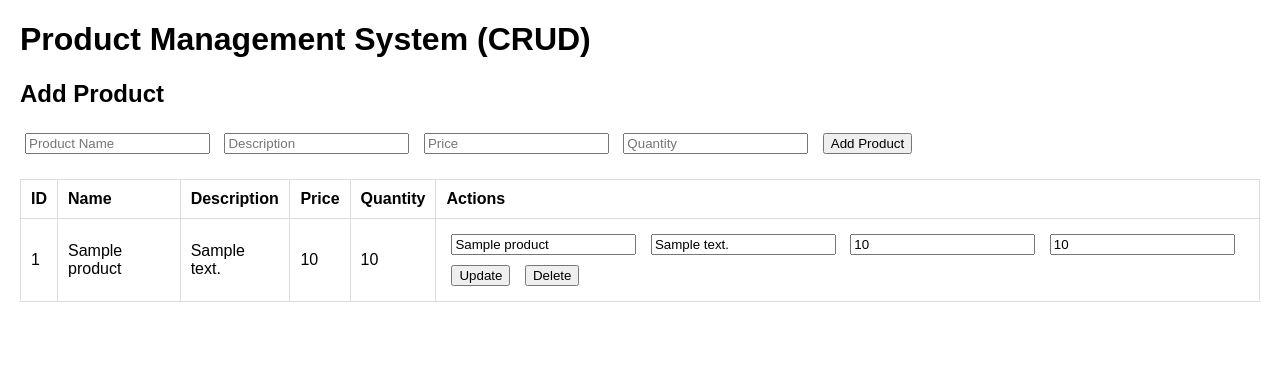
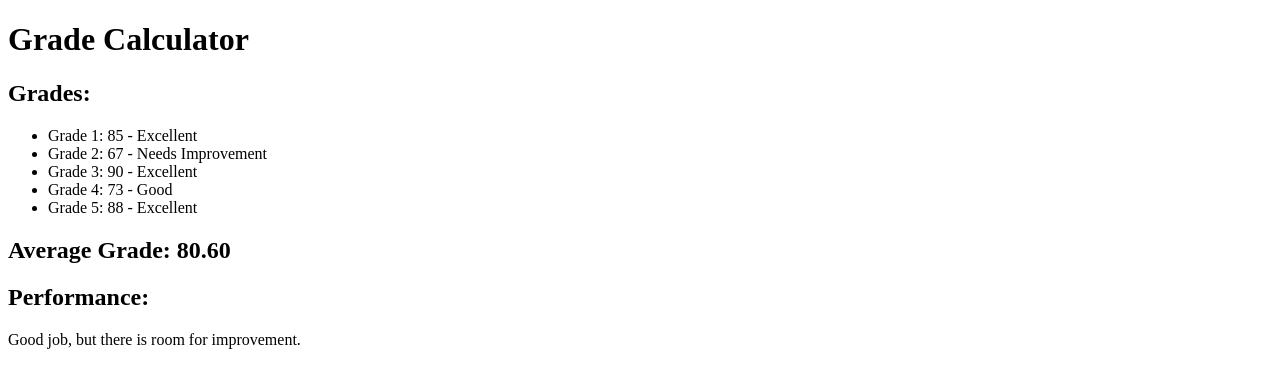
Before and after one commit to diari842/PHP, a PHP site: page / in a window 1280 px wide. Shown: the top 388 px of the page. Run offline with PHP 8.4, Linux system fonts and the light colour scheme; tables that the repository leaves empty or names only in its code hold one stand-in row (values such as "Sample post").

Commit message:
Add files via upload

```diff
--- a/index.php
+++ b/index.php
@@ -1,131 +1,63 @@
-<?php
-// Database connection setup
-$host = 'localhost';
-$db = 'product_management';
-$user = 'root';
-$password = '';
-
-try {
-    $pdo = new PDO("mysql:host=$host;dbname=$db", $user, $password);
-    $pdo->setAttribute(PDO::ATTR_ERRMODE, PDO::ERRMODE_EXCEPTION);
-} catch (PDOException $e) {
-    die("Database connection failed: " . $e->getMessage());
-}
-
-// Handle form actions (CRUD operations)
-if ($_SERVER['REQUEST_METHOD'] === 'POST') {
-    if (isset($_POST['add'])) { // Create
-        $name = htmlspecialchars($_POST['name']);
-        $description = htmlspecialchars($_POST['description']);
-        $price = (float)$_POST['price'];
-        $quantity = (int)$_POST['quantity'];
-
-        $stmt = $pdo->prepare("INSERT INTO products (name, description, price, quantity) VALUES (?, ?, ?, ?)");
-        $stmt->execute([$name, $description, $price, $quantity]);
-    } elseif (isset($_POST['edit'])) { // Update
-        $id = (int)$_POST['id'];
-        $name = htmlspecialchars($_POST['name']);
-        $description = htmlspecialchars($_POST['description']);
-        $price = (float)$_POST['price'];
-        $quantity = (int)$_POST['quantity'];
-
-        $stmt = $pdo->prepare("UPDATE products SET name = ?, description = ?, price = ?, quantity = ? WHERE id = ?");
-        $stmt->execute([$name, $description, $price, $quantity, $id]);
-    } elseif (isset($_POST['delete'])) { // Delete
-        $id = (int)$_POST['id'];
-        $stmt = $pdo->prepare("DELETE FROM products WHERE id = ?");
-        $stmt->execute([$id]);
-    }
-}
-
-// Read all products
-$products = $pdo->query("SELECT * FROM products")->fetchAll(PDO::FETCH_ASSOC);
-?>
-
 <!DOCTYPE html>
-<html lang="en">
+<html>
 <head>
-    <meta charset="UTF-8">
-    <meta name="viewport" content="width=device-width, initial-scale=1.0">
-    <title>CRUD Project - Product Management</title>
-    <style>
-        body {
-            font-family: Arial, sans-serif;
-            margin: 20px;
-        }
-        table {
-            width: 100%;
-            border-collapse: collapse;
-            margin-top: 20px;
-        }
-        table, th, td {
-            border: 1px solid #ddd;
-        }
-        th, td {
-            padding: 10px;
-            text-align: left;
-        }
-        form {
-            margin-bottom: 20px;
-        }
-        input, button {
-            margin: 5px;
-        }
-    </style>
+    <title>Grade Calculator</title>
 </head>
 <body>
-    <h1>Product Management System (CRUD)</h1>
+    <h1>Grade Calculator</h1>
 
-    <!-- Create Product -->
-    <form method="POST" action="">
-        <h2>Add Product</h2>
-        <input type="text" name="name" placeholder="Product Name" required>
-        <input type="text" name="description" placeholder="Description" required>
-        <input type="number" step="0.01" name="price" placeholder="Price" required>
-        <input type="number" name="quantity" placeholder="Quantity" required>
-        <button type="submit" name="add">Add Product</button>
-    </form>
+    <?php
+    // Array of student grades
+    $grades = [85, 67, 90, 73, 88];
 
-    <!-- Products Table -->
-    <table>
-        <thead>
-            <tr>
-                <th>ID</th>
-                <th>Name</th>
-                <th>Description</th>
-                <th>Price</th>
-                <th>Quantity</th>
-                <th>Actions</th>
-            </tr>
-        </thead>
-        <tbody>
-            <?php foreach ($products as $product): ?>
-            <tr>
-                <td><?= $product['id'] ?></td>
-                <td><?= htmlspecialchars($product['name']) ?></td>
-                <td><?= htmlspecialchars($product['description']) ?></td>
-                <td><?= $product['price'] ?></td>
-                <td><?= $product['quantity'] ?></td>
-                <td>
-                    <!-- Update Product -->
-                    <form method="POST" action="" style="display:inline;">
-                        <input type="hidden" name="id" value="<?= $product['id'] ?>">
-                        <input type="text" name="name" value="<?= htmlspecialchars($product['name']) ?>" required>
-                        <input type="text" name="description" value="<?= htmlspecialchars($product['description']) ?>" required>
-                        <input type="number" step="0.01" name="price" value="<?= $product['price'] ?>" required>
-                        <input type="number" name="quantity" value="<?= $product['quantity'] ?>" required>
-                        <button type="submit" name="edit">Update</button>
-                    </form>
+    // Calculate the average grade
+    $total = 0;
+    $count = count($grades);
 
-                    <!-- Delete Product -->
-                    <form method="POST" action="" style="display:inline;">
-                        <input type="hidden" name="id" value="<?= $product['id'] ?>">
-                        <button type="submit" name="delete">Delete</button>
-                    </form>
-                </td>
-            </tr>
-            <?php endforeach; ?>
-        </tbody>
-    </table>
+    // Using a loop to sum up grades
+    foreach ($grades as $grade) {
+        $total += $grade;
+    }
+
+    $average = $total / $count;
+
+    echo "<h2>Grades:</h2><ul>";
+
+    // Using a for loop to display grades and categorize them
+    for ($i = 0; $i < $count; $i++) {
+        echo "<li>Grade " . ($i + 1) . ": " . $grades[$i] . " - " ;
+
+        // Categorizing grades using if-else
+        if ($grades[$i] >= 85) {
+            echo "Excellent";
+        } elseif ($grades[$i] >= 70) {
+            echo "Good";
+        } else {
+            echo "Needs Improvement";
+        }
+
+        echo "</li>";
+    }
+
+    echo "</ul>";
+
+    // Display the average grade
+    echo "<h2>Average Grade: " . number_format($average, 2) . "</h2>";
+
+    // Using a switch statement to provide feedback based on the average
+    echo "<h2>Performance:</h2><p>";
+    switch (true) {
+        case $average >= 85:
+            echo "Outstanding performance!";
+            break;
+        case $average >= 70:
+            echo "Good job, but there is room for improvement.";
+            break;
+        default:
+            echo "Focus more on your studies.";
+            break;
+    }
+    echo "</p>";
+    ?>
 </body>
 </html>
```
